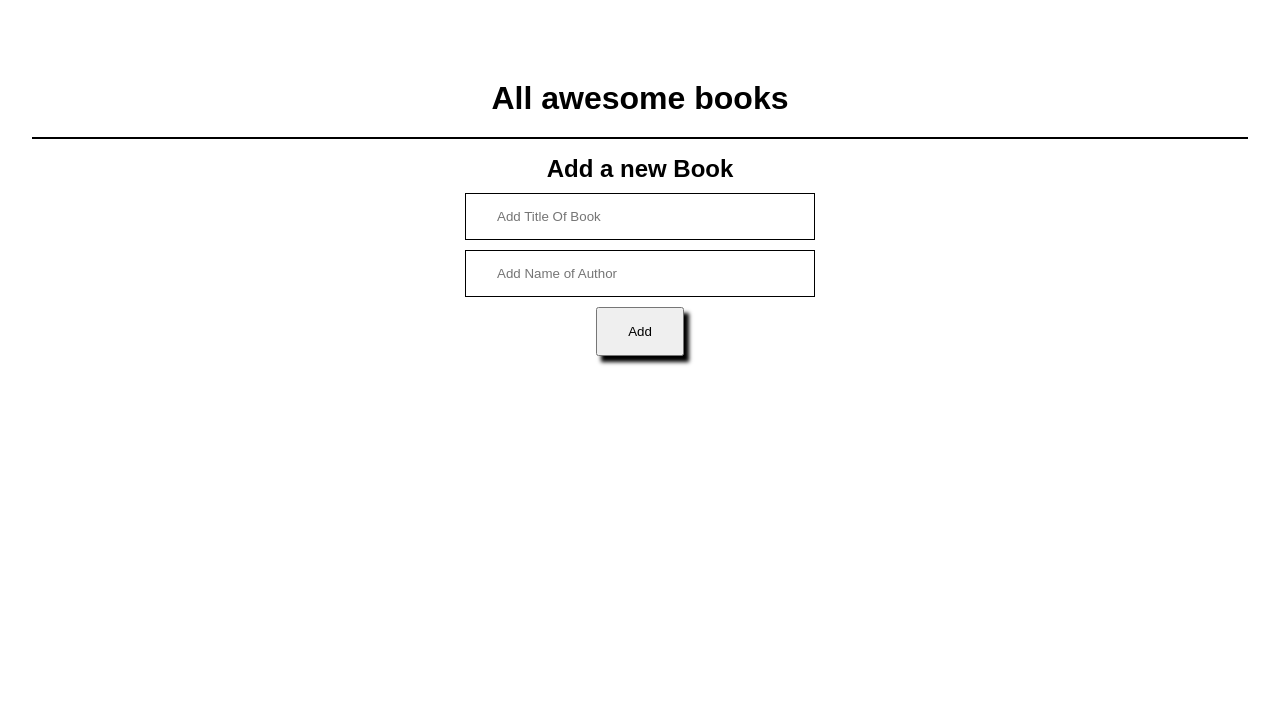
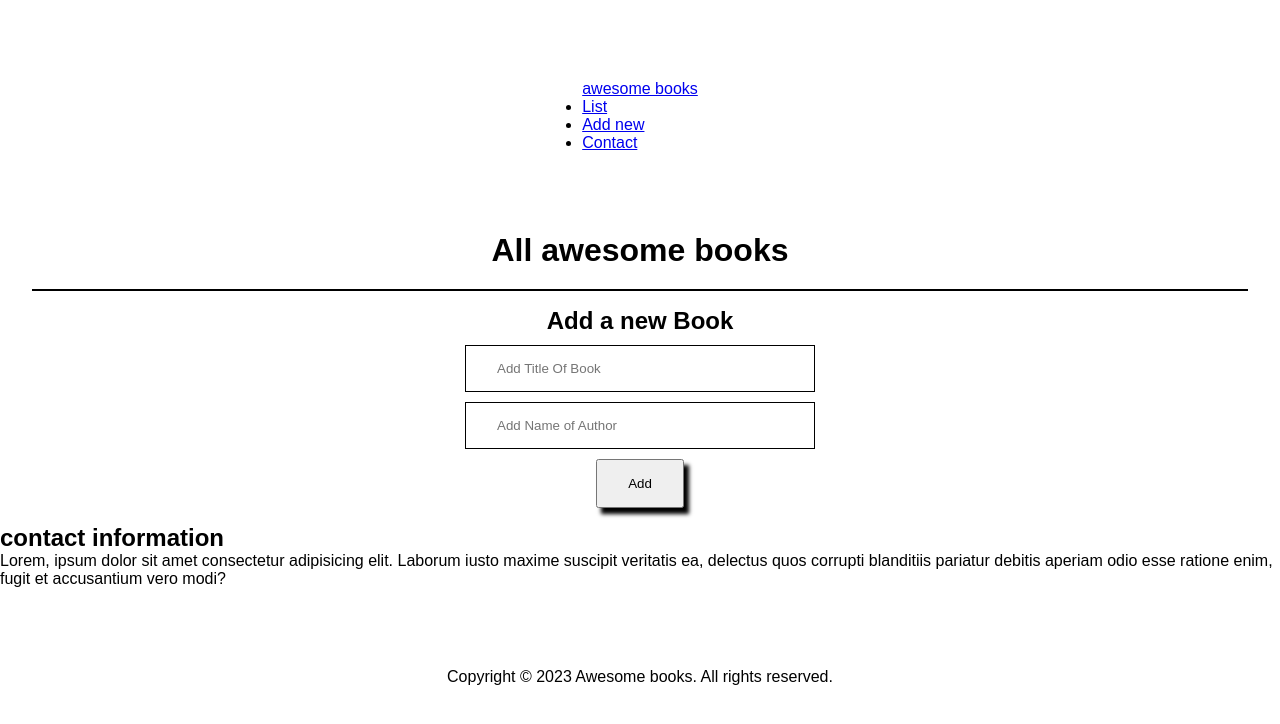
Before and after one commit to ahmidou09/Awesome-books, a website: page index.html in a window 1280 px wide. Drawn offline with Linux system fonts and the light colour scheme.

Commit message:
Add header/footer/contact HTML

```diff
--- a/index.html
+++ b/index.html
@@ -7,14 +7,43 @@
     <title>Awesome books</title>
   </head>
   <body>
+    <header class="header">
+      <div class="container">
+        <nav class="navigation">
+          <div class="logo">
+            <a href="#" class="logo__link">awesome books</a>
+          </div>
+
+          <ul class="nav__list">
+            <li class="nav__item">
+              <a href="#" class="nav__link">List</a>
+            </li>
+            <li class="nav__item">
+              <a href="#" class="nav__link">Add new</a>
+            </li>
+            <li class="nav__item">
+              <a href="#" class="nav__link">Contact</a>
+            </li>
+          </ul>
+        </nav>
+      </div>
+    </header>
+
     <main>
       <div class="container">
+        <div class="booksList">
         <h1>All awesome books</h1>
-        <div class="listBooks">
-        </div>
+        <div class="listBooks"></div>
+       </div>
+
+        <div class="forms">
         <form class="form">
           <h2>Add a new Book</h2>
-          <input type="text" class="titleInput" placeholder="Add Title Of Book" />
+          <input
+            type="text"
+            class="titleInput"
+            placeholder="Add Title Of Book"
+          />
           <input
             type="text"
             class="authorInput"
@@ -22,8 +51,27 @@
           />
           <button class="addButton">Add</button>
         </form>
+        </div>
+
+        <div class="contacts">
+          <h2>contact information</h2>
+          <p>
+            Lorem, ipsum dolor sit amet consectetur adipisicing elit. Laborum
+            iusto maxime suscipit veritatis ea, delectus quos corrupti
+            blanditiis pariatur debitis aperiam odio esse ratione enim, fugit et
+            accusantium vero modi?
+          </p>
+        </div>
       </div>
     </main>
+
+    <footer class="footer">
+      <div class="container">
+        <p class="copyright">
+          Copyright © 2023 Awesome books. All rights reserved.
+        </p>
+      </div>
+    </footer>
     <script src="./script.js"></script>
   </body>
 </html>
```
